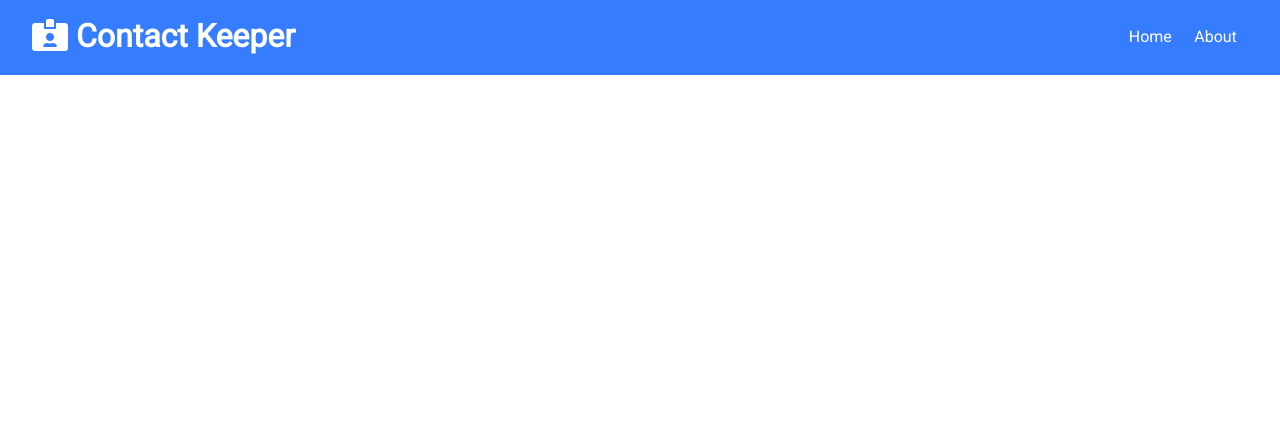
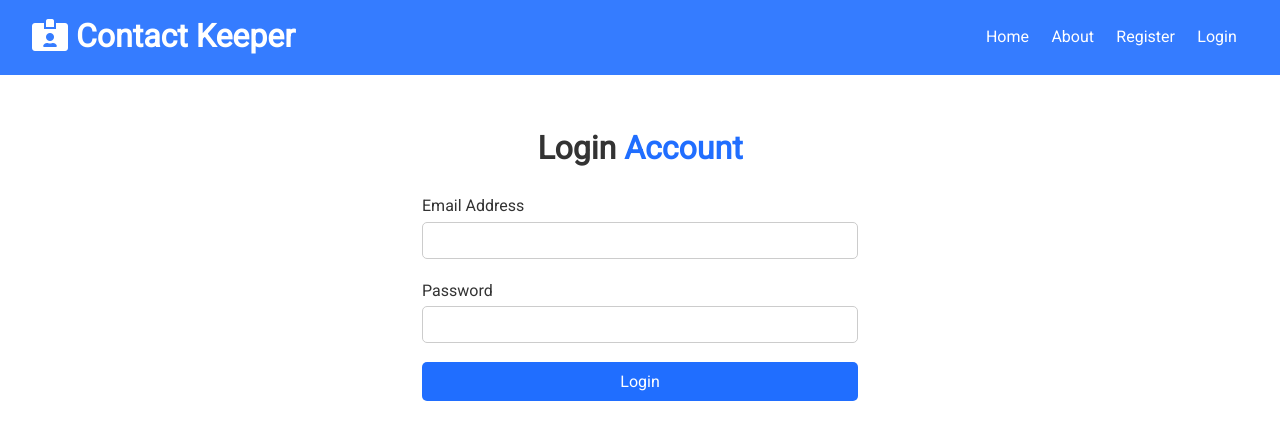
Before and after one commit to Maxank-Bisht/contact-keeper, a React (Create React App) app in the folder client/: page /login in a window 1280 px wide. Shown: the top 440 px of the page. Built offline with nearby package versions, Linux system fonts and the light colour scheme.

Commit message:
created login component

```diff
--- a/client/src/App.js
+++ b/client/src/App.js
@@ -4,6 +4,7 @@
 import Home from './components/pages/Home';
 import About from './components/pages/About';
 import Register from './components/auth/Register';
+import Login from './components/auth/Login';
 
 import ContactState from './context/contact/ContactState';
 import AuthState from './context/auth/AuthState';
@@ -22,6 +23,7 @@
 								<Route exact path='/' component={Home} />
 								<Route exact path='/about' component={About} />
 								<Route exact path='/register' component={Register} />
+								<Route exact path='/login' component={Login} />
 							</Switch>
 						</div>
 					</Fragment>
--- a/client/src/components/Navbar.js
+++ b/client/src/components/Navbar.js
@@ -16,6 +16,12 @@
 				<li>
 					<Link to='/about'>About</Link>
 				</li>
+				<li>
+					<Link to='/register'>Register</Link>
+				</li>
+				<li>
+					<Link to='/login'>Login</Link>
+				</li>
 			</ul>
 		</div>
 	);
--- a/client/src/components/auth/Login.js
+++ b/client/src/components/auth/Login.js
@@ -0,0 +1,39 @@
+import React, { useState } from 'react';
+
+const Login = () => {
+	const [user, setUser] = useState({
+		email: '',
+		password: '',
+	});
+
+	const { email, password } = user;
+
+	const onChange = (e) => setUser({ ...user, [e.target.name]: e.target.value });
+
+	const onSubmit = (e) => {
+		e.preventDefault();
+
+		console.log('Login Submit');
+	};
+
+	return (
+		<div className='form-container'>
+			<h1>
+				Login <span className='text-primary'>Account</span>
+			</h1>
+			<form onSubmit={onSubmit}>
+				<div className='form-group'>
+					<label htmlFor='email'>Email Address</label>
+					<input type='email' name='email' value={email} onChange={onChange} />
+				</div>
+				<div className='form-group'>
+					<label htmlFor='password'>Password</label>
+					<input type='password' name='password' value={password} onChange={onChange} />
+				</div>
+				<input type='submit' value='Login' className='btn btn-primary btn-block' />
+			</form>
+		</div>
+	);
+};
+
+export default Login;
```
